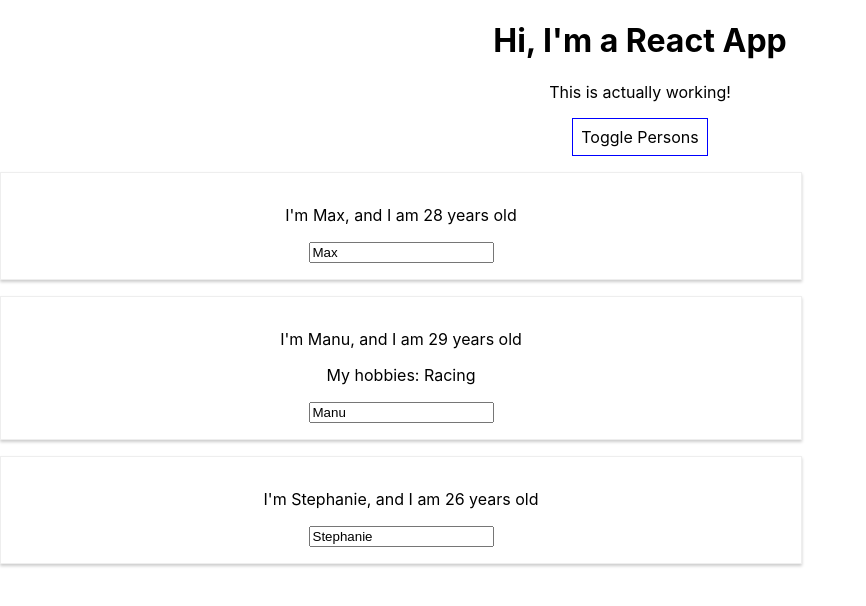
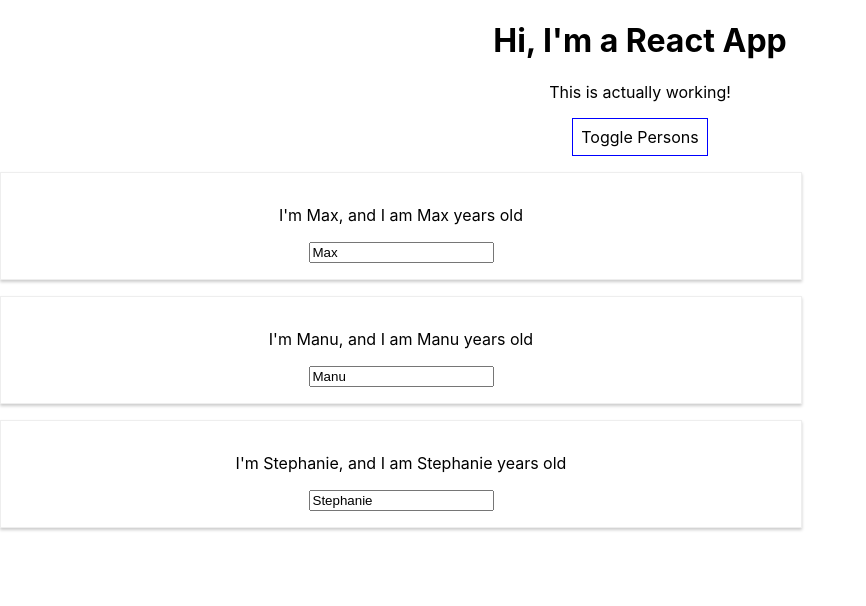
Before and after one commit to moreenkim/react-complete-guide, a React (Create React App) app in the folder src/: page / in a window 1280 px wide. Both pictures are taken after a click on the button "Toggle Persons". Shown: the top 606 px of the page, without its empty margins (0-866 px from the left). Built offline with nearby package versions, Linux system fonts and the light colour scheme; the HTML template or start-up script is replaced by a standard one.

Commit message:
Output lists

```diff
--- a/src/App.js
+++ b/src/App.js
@@ -54,23 +54,9 @@
     if (this.state.showPersons) {
       persons = (
         <div>
-          <Person
-            name={this.state.persons[0].name}
-            age={this.state.persons[0].age}
-          />
-          <Person
-            name={this.state.persons[1].name}
-            age={this.state.persons[1].age}
-            click={this.switchNameHandler.bind(this, 'max!!')}
-            changed={this.nameChangedHandler}
-          >
-            {' '}
-            My hobbies: Racing
-          </Person>
-          <Person
-            name={this.state.persons[2].name}
-            age={this.state.persons[2].age}
-          />
+          {this.state.persons.map((person) => {
+            return <Person name={person.name} age={person.name} />;
+          })}
         </div>
       );
     }
```
